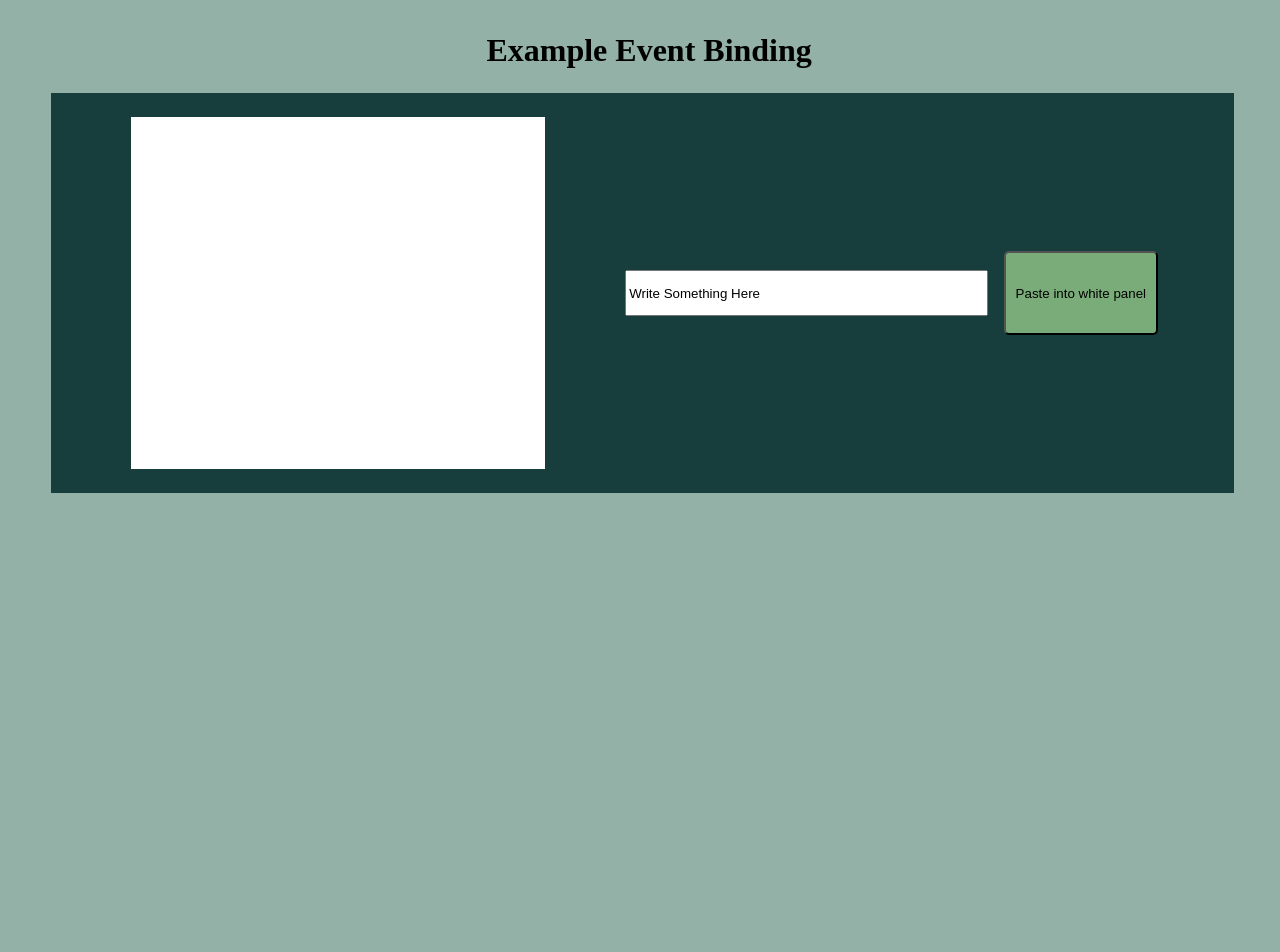
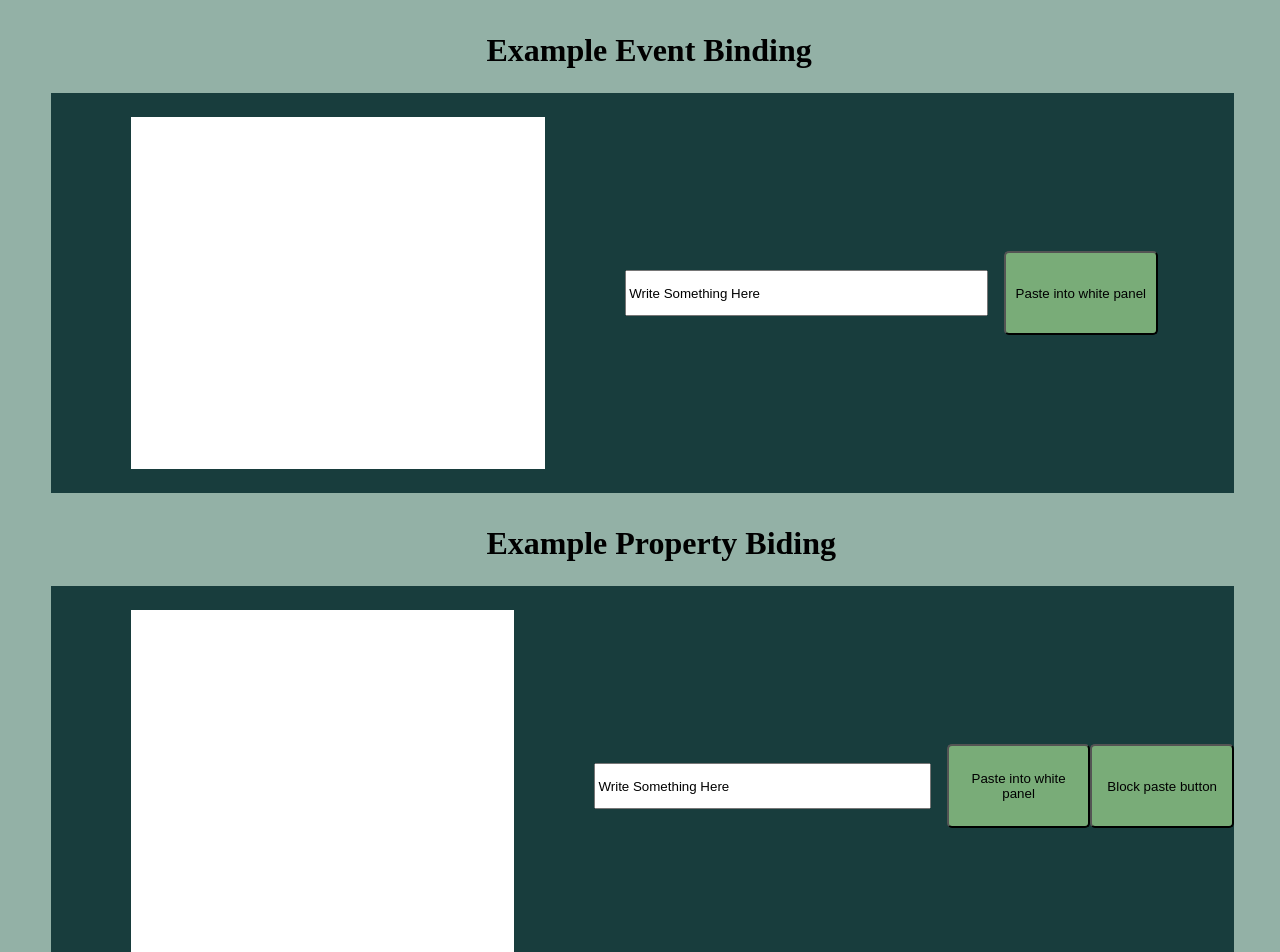
Before and after one commit to Danpier-Dos-Reis/AngularTests, an Angular app: page / in a window 1280 px wide. Shown: the top 952 px of the page. Before the commit the page ends 832 px from the top, so only its background shows below. Built offline with nearby package versions, Linux system fonts and the light colour scheme.

Commit message:
Example using Property Binding

```diff
--- a/src/app/app.component.html
+++ b/src/app/app.component.html
@@ -6,6 +6,16 @@
   <input type="text" name="textInput" id="mainTextBox" value="Write Something Here">
   <button class="btnCopyandPaste" (click)="copyAndPaste()">Paste into white panel</button>
 </section>
+<!-- New Section -->
+<h1 class="titleOne">Example Property Biding</h1>
+<section class="eventBinding">
+  <div class="textBox">
+    <p>{{paragraph}}</p>
+  </div>
+  <input type="text" name="textInput" id="mainTextBox" value="Write Something Here">
+  <button class="btnCopyandPaste" [disabled]="enable" (click)="copyAndPaste()">Paste into white panel</button>
+  <button class="btnCopyandPaste" (click)="disableButton()">Block paste button</button>
+</section>
 
 
 
--- a/src/app/app.component.ts
+++ b/src/app/app.component.ts
@@ -7,6 +7,9 @@ import { Component } from '@angular/core';
 })
 export class AppComponent {
   paragraph:string = "";
+  enable:boolean = false;
+
+  disableButton(){ this.enable = !this.enable; }
 
   copyAndPaste(){
     let textInput:any = document.getElementById("mainTextBox");
```
